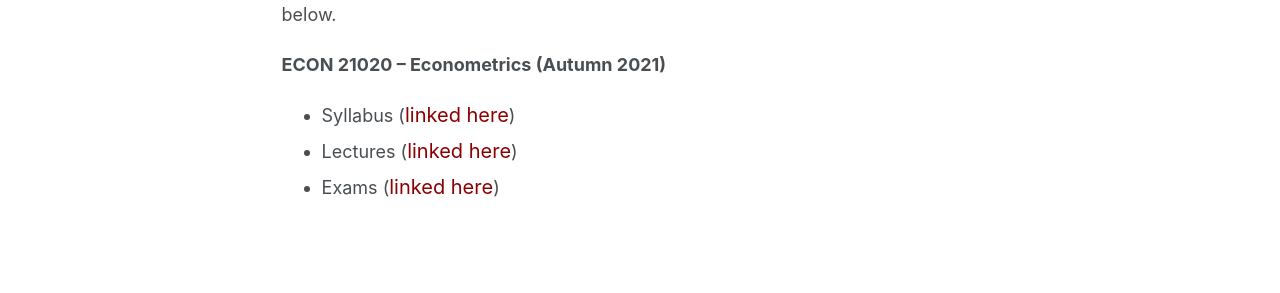
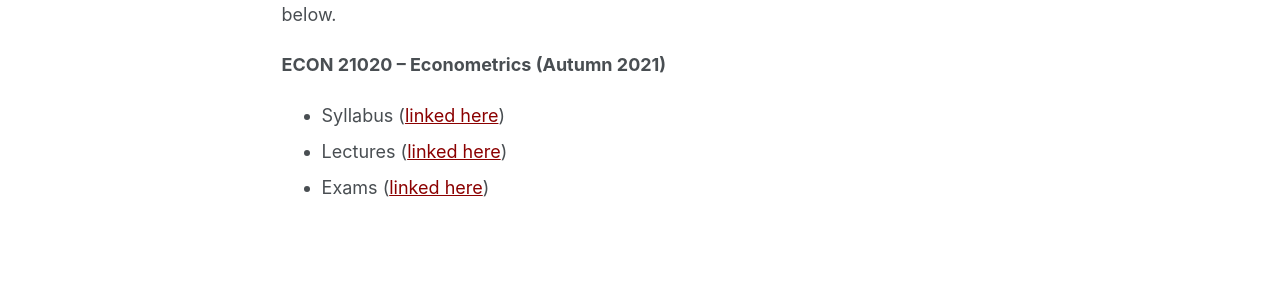
Before and after one commit to ovolpe/ovolpe.github.io, a Jekyll site: the page built from _pages/teaching.md, in a window 1280 px wide. Shown: the part 234-527 px from the top of the page. Built offline with Jekyll 4.4.1, drawn with Linux system fonts in a browser that asks for light colours.

Commit message:
Update dropdown_menu.html

```diff
--- a/_includes/dropdown_menu.html
+++ b/_includes/dropdown_menu.html
@@ -1,10 +1,10 @@
 <head>
 <meta name="viewport" content="width=device-width, initial-scale=1">
 <style>
-.dropbtn {background-color: white; color: #8B0000; padding: 0px; font-size: 20px; border: none;}
+.dropbtn {background-color: white; color: #8B0000; text-decoration: underline; padding: 0px; font-size: 18px; border: none;}
 .dropdown {position: relative; display: inline-block;}
-.dropdown-content {display: none; position: absolute; background-color: #f0f0f0; font-size: 20px;
-				   min-width: 100px; box-shadow: 0px 8px 16px 0px rgba(0,0,0,0.2); z-index: 1;}
+.dropdown-content {display: none; position: absolute; background-color: #f0f0f0; font-size: 18px;
+				   min-width: 120px; box-shadow: 0px 8px 16px 0px rgba(0,0,0,0.2); z-index: 1;}
 .dropdown-content a {color: #8B0000; padding: 2px 2px; text-decoration: none; display: block;}
 .dropdown-content a:hover {background-color: #f0f0f0;}
 .dropdown:hover .dropdown-content {display: block;}
```
